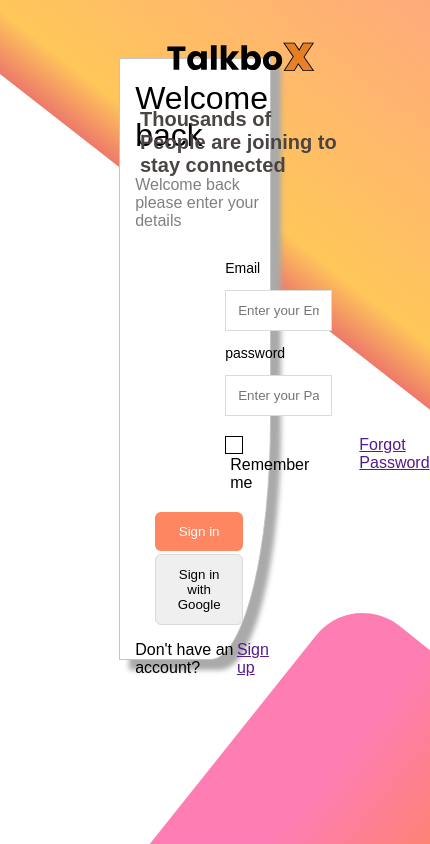
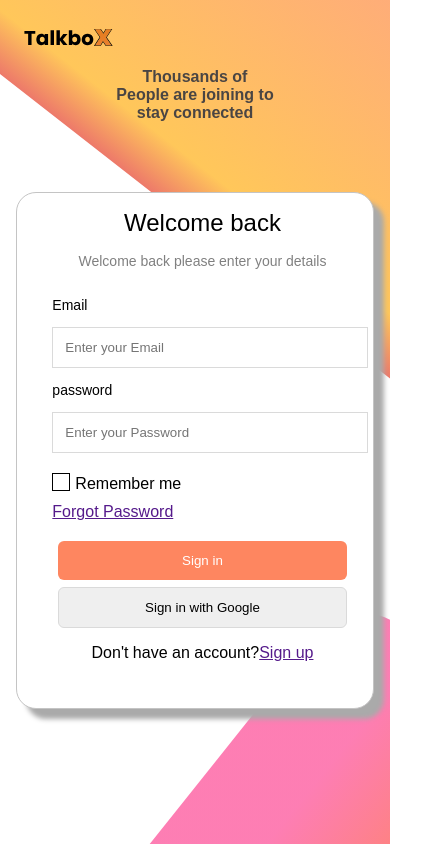
Before and after one commit to umernaseeralam/TextboX, a plain HTML site: page index.html in a window 390 px wide. Shown: the whole page, 430 px wide, since content can reach past the window. Drawn offline with Linux system fonts and the light colour scheme.

Commit message:
Add files via upload

```diff
--- a/index.html
+++ b/index.html
@@ -1,6 +1,7 @@
 <!DOCTYPE html>
 <html>
     <head>
+        <meta name="viewport" content="width=device-width, initial-scale=1.0">
         <title>MessageWebsite</title>
         <link rel="stylesheet" href="style.css">
     </head>
--- a/style.css
+++ b/style.css
@@ -117,3 +117,113 @@
 .LeftSpace{
     margin-left: 15px;
 }
+
+/* Media Queries */
+
+/* For screens smaller than 1200px */
+@media screen and (max-width: 1200px) {
+    .LoginScreenHolder {
+        width: 50%;
+    }
+
+    .LogoHolder {
+        margin-right: 30px;
+    }
+}
+
+/* For screens smaller than 992px */
+@media screen and (max-width: 992px) {
+    .LoginScreenHolder {
+        width: 60%;
+    }
+
+    .Logo {
+        width: 150px;
+        height: 75px;
+    }
+
+    .Prompt {
+        font-size: 18px;
+    }
+}
+
+/* For screens smaller than 768px */
+@media screen and (max-width: 768px) {
+    .LoginScreenHolder {
+        width: 80%;
+        height: auto;
+        padding-bottom: 30px;
+    }
+
+    .LogoHolder {
+        position: static;
+        margin-right: 0;
+        text-align: center;
+        margin-bottom: 20px;
+    }
+
+    .InputStyle {
+        width: 60%;
+    }
+
+    .PasswordOptionsHolder {
+        grid-template-columns: 1fr;
+        gap: 10px;
+    }
+
+    .ForgotPasswordText {
+        margin-left: 90px;
+    }
+
+    .SigninBtn, .GoogleSigninBtn {
+        width: 80%;
+        margin-left: 10%;
+    }
+}
+
+/* For screens smaller than 576px */
+@media screen and (max-width: 576px) {
+    .LoginScreenHolder {
+        width: 95%;
+        border-radius: 20px;
+    }
+
+    .Logo {
+        width: 120px;
+        height: 60px;
+    }
+
+    .Prompt {
+        font-size: 16px;
+    }
+
+    .WelcomeText {
+        font-size: 24px;
+    }
+
+    .DetailsText {
+        font-size: 14px;
+    }
+
+    .EmailText, .PasswordText {
+        margin-left: 20px;
+    }
+
+    .InputStyle {
+        margin-left: 20px;
+        width: 85%;
+    }
+
+    .RememberHolder {
+        margin-left: 20px;
+    }
+
+    .ForgotPasswordText {
+        margin-left: 20px;
+    }
+
+    .SigninBtn, .GoogleSigninBtn {
+        width: 85%;
+        margin-left: 7.5%;
+    }
+}
```
